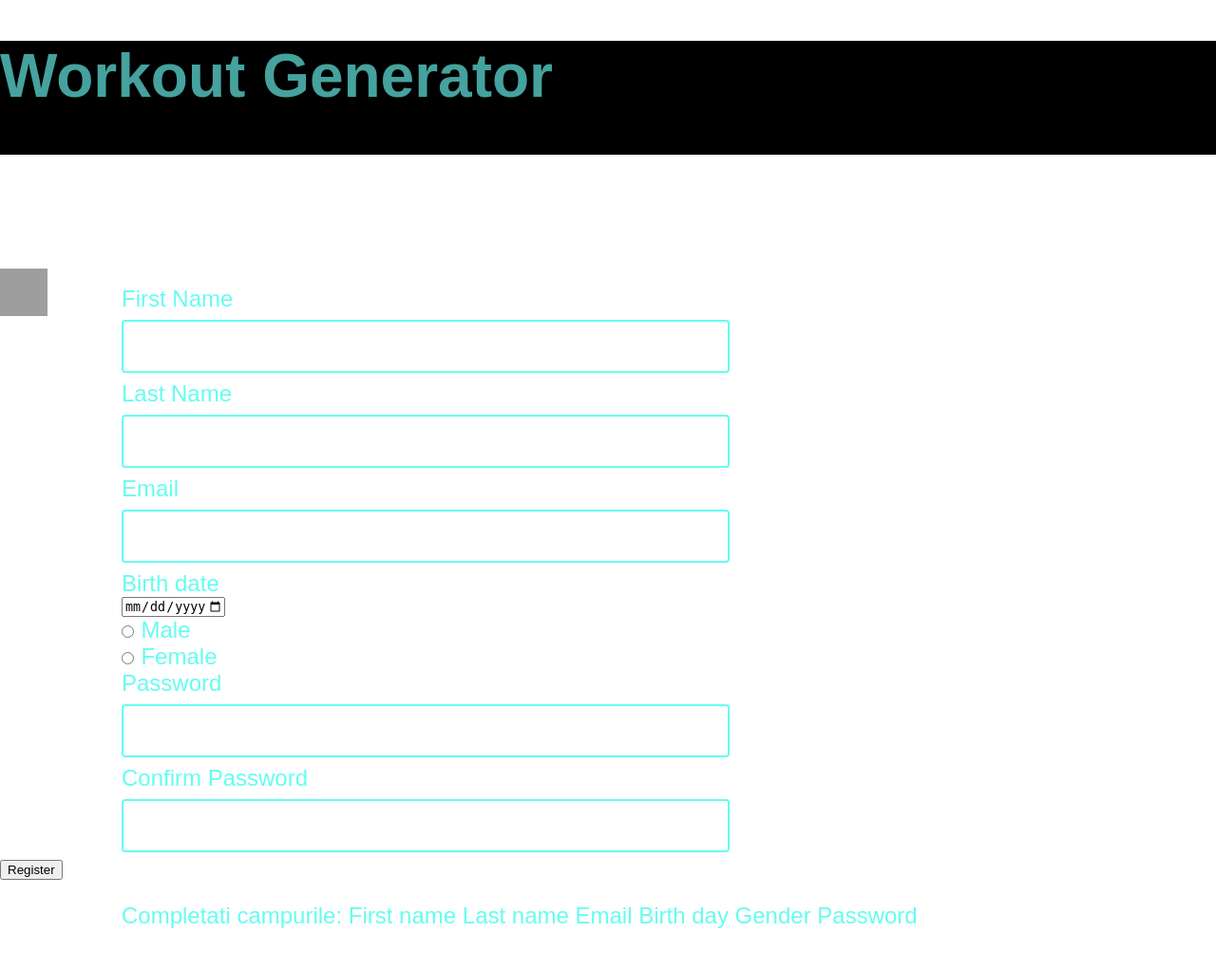
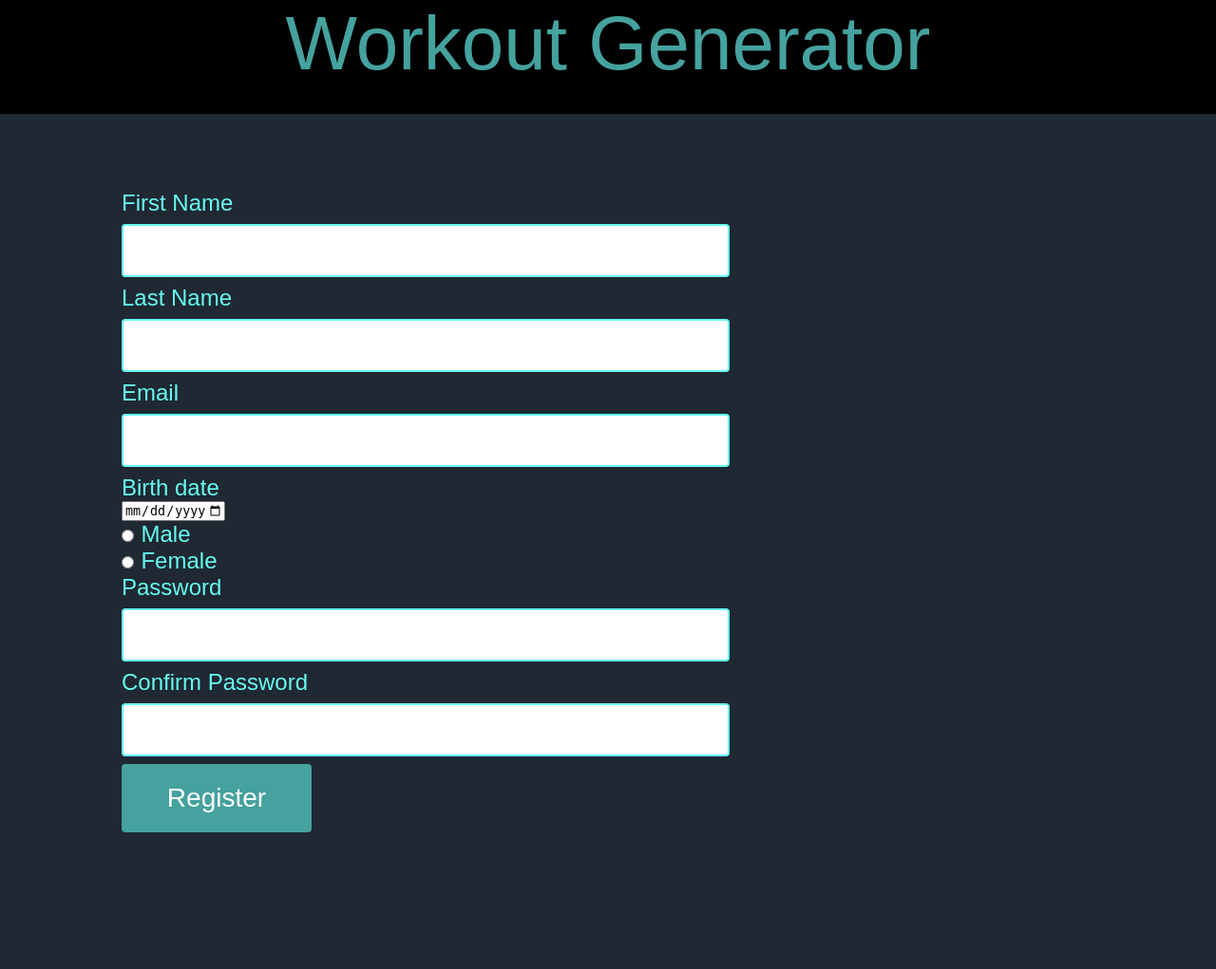
Before and after one commit to lucadani7/ProiectTehnologiiWeb, a PHP site: page /register.php in a window 1280 px wide. Shown: the whole page at 95% size. After the commit the page ends 877 px from the top, so only its background shows below. Run offline with PHP 8.4, Linux system fonts and the light colour scheme; grey boxes are pictures that could not be loaded.

Commit message:
login si register (fara baza de date)

```diff
--- a/register.php
+++ b/register.php
@@ -9,69 +9,51 @@
 </head>
 <body>
     <header>
-        <h1>Workout Generator</h1>
+        <p>Workout Generator</p>
     </header>
 
-    <main>
-        <a class="back-button" href="index.html" title="Home page">
-            <img class="back" src="https://miro.medium.com/max/1460/1*xDGtplbrOnaKC1ov7t23kA.png">
-        </a>
-        <br>
+    <div class="main-register">
         <form action="register.php" method="POST" autocomplete="off">
             <label for="fname">First Name</label><br>
-            <input type="text" id="fname" name="fname"><br>
+            <input type="text" id="fname" name="fname" required><br>
             <label for="lname">Last Name</label><br>
-            <input type="text" id="lname" name="lname"><br>
+            <input type="text" id="lname" name="lname" required><br>
             <label for="email">Email</label><br>
-            <input type="text" id="email" name="email"><br>
+            <input type="text" id="email" name="email" required><br>
             <label for="bdate">Birth date</label><br>
-            <input type="date" id="bdate" name="bdate" min="1950-01-01" max="2009-12-31"><br>
-            <input type="radio" id="male" name="gender" value="male">
+            <input type="date" id="bdate" name="bdate" min="1950-01-01" max="2009-12-31" required><br>
+            <input type="radio" id="male" name="gender" value="male" required>
             <label class="gen" for="male">Male</label><br>
-            <input type="radio" id="female" name="gender" value="female">
+            <input type="radio" id="female" name="gender" value="female" required>
             <label class="gen" for="female">Female</label><br>
             <label for="password">Password</label><br>
-            <input type="password" id="password" name="password"><br>
+            <input type="password" id="password" name="password" required><br>
             <label for="password">Confirm Password</label><br>
-            <input type="password" id="password" name="password2"><br>
-            <button type="submit" class="link-main" href="register.php">Register</button>
+            <input type="password" id="password" name="password2" required><br>
+            <button type="submit" class="submit"><span>Register</span></button>
         </form>
-    </main>
+    </div>
 
     <?php
-        $error = "Completati campurile: ";
-        if(empty($_POST["fname"])){
-            $error = $error . "First name ";
+        $errorMail = null;
+        $email = null;
+        $password = null;
+        $password2 = null;
+        $errorPassword = null;
+        if(isset($_POST['email'])){
+            $email = test_input($_POST['email']);
         }
-        if(empty($_POST["lname"])){
-            $error = $error . "Last name ";
+        if (!filter_var($email, FILTER_VALIDATE_EMAIL)) {
+            $errorMail = "Invalid email invalid";
         }
-        if(empty($_POST["email"])){
-            $error = $error . "Email ";
+        if(isset($_POST['password'])){
+            $password = test_input($_POST['password']);
         }
-        else{
-            $errorMail = null;
-            $email = test_input($_POST["email"]);
-            if (!filter_var($email, FILTER_VALIDATE_EMAIL)) {
-                $errorMail = "Invalid email format";
-            }
+        if(isset($_POST['password2'])){
+            $password2 = test_input($_POST['password2']);
         }
-        if(empty($_POST["bdate"])){
-            $error = $error . "Birth day ";
-        }
-        if(empty($_POST["gender"])){
-            $error = $error . "Gender ";
-        }
-        if(empty($_POST["password"])){
-            $error = $error . "Password ";
-        }
-        else{
-            $errorPassword = null;
-            $password = $_POST["password"];
-            $password2 = $_POST["password2"];
-            if($password != $password2){
-                $errorPassword = "Confirm password";
-            }
+        if($password != $password2){
+            $errorPassword = "Confirm password";
         }
 
         function test_input($data) {
@@ -81,27 +63,21 @@
             return $data;
         }
 
-        if($error != "Completati campurile: "){
-            echo "<p class='errorRegisterForm'>" . $error . "</p><br>";
+        if($errorMail != null && isset($_POST['email'])){
+            echo '<script>window.alert("Introduceti un mail corect!")</script>';
         }
-        else{
-            if($errorMail != null){
-                echo "<p class='errorRegisterForm'>" . $errorMail . "</p><br>";
-            }
-            if($errorPassword != null){
-                echo "<p class='errorRegisterForm'>" . $errorPassword . "</p><br>";
-            }
-            if($errorMail == null && $errorPassword == null){
-                echo '<script>window.alert("Contul a fost creat")</script>';
-                $fname = $_POST["fname"];
-                $lname = $_POST["lname"];
-                $email = $_POST["email"];
-                $bdate = $_POST["bdate"];
-                $gender = $_POST["gender"];
-                $password = $_POST["password"];
-                //trebuie puse in baza de date
-            }
-
+        if($errorPassword != null && isset($_POST['password']) && isset($_POST['password2'])){
+            echo '<script>window.alert("Confirmati parola!")</script>';
+        }
+        if($errorMail == null && $errorPassword == null){
+            $fname = $_POST['fname'];
+            $lname = $_POST['lname'];
+            $email = $_POST['email'];
+            $bdate = $_POST['bdate'];
+            $gender = $_POST['gender'];
+            $password = $_POST['password'];
+            //trebuie puse in baza de date
+            header('Location: index.html');
         }
 
     ?>
--- a/signup.php
+++ b/signup.php
@@ -1,5 +1,5 @@
 <?php
-$server='localhost';
+$server='localhost'; // trebuie pus in register.php
 $user='root';
 $pass='';
 $db='fitness_db';
--- a/style.css
+++ b/style.css
@@ -2,6 +2,12 @@ body {
     margin: 0;
     padding: 0;
     font-family: sans-serif;
+}
+
+/*       ----------------------------  main    ---------------------------------     */
+
+main {
+    margin-top: 15vh;
 }
 
 /*       ----------------------------  footer    ---------------------------------     */
@@ -25,14 +31,20 @@ footer p{
 /*       ----------------------------  header    ---------------------------------     */
 
 header {
-    position: -webkit-sticky;
-    position: sticky;
+    position: fixed;
     color: #45A29E;
     background: #000000;
     height: 15vh;
     width: 100%;
-    font-size: 4vh;
+    text-align: center;
     top: 0;
+    margin: 0;
+    padding: 0;
+}
+
+header p {
+    font-size: 10vh;
+    margin: 0;
 }
 
 /*       ------------------------  meniu index page   -----------------------------     */
@@ -90,12 +102,6 @@ li a:active {
     color: #1F2833;
 }
 
-/*       ----------------------------  main    ---------------------------------     */
-
-main {
-    margin-top: 15vh;
-}
-
 /*       --------------------------  index page     -------------------------------     */
 
 .div-img{
@@ -151,7 +157,6 @@ main {
 .div-text a:hover {
     text-decoration: none;
     background-image: linear-gradient(to left, #66FCF1, #1F2833);
-    transition: 1;
 }
 
 .div-text a:active {
@@ -159,6 +164,67 @@ main {
 }
 
 /*     --------------------------------      login/register    -----------------------------------       */
+
+.main-login{
+    margin-top: 15vh;
+    background-color: #1F2833;
+    width: 100%;
+    height: 75vh;
+    padding-top: 10vh;
+}
+
+.main-register{
+    margin-top: 15vh;
+    background-color: #1F2833;
+    width: 100%;
+    height: auto;
+    padding-top: 10vh;
+    padding-bottom: 10vh;
+}
+
+.submit{
+    display: inline-block;
+    border-radius: 4px;
+    background-color: #45A29E;
+    border: none;
+    color: white;
+    text-align: center;
+    font-size: 28px;
+    padding: 20px;
+    width: 200px;
+    transition: all 0.5s;
+    cursor: pointer;
+    margin-left: 10vw;
+}
+
+.submit:hover{
+    background-image: linear-gradient(to right, #45A29E, #1F2833);
+}
+
+.submit span{
+    cursor: pointer;
+    display: inline-block;
+    position: relative;
+    transition: 0.5s;
+}
+
+.submit span:after {
+    content: '\00bb';
+    position: absolute;
+    opacity: 0;
+    top: 0;
+    right: -20px;
+    transition: 0.5s;
+}
+
+.submit:hover span {
+    padding-right: 25px;
+}
+
+.submit:hover span:after {
+    opacity: 1;
+    right: 0;
+}
 
 input[type=text], input[type=password] {
     width: 50%;
@@ -196,15 +262,9 @@ label{
 .back {
     width: 50px;
     height: 50px;
-    position: absolute;
     transform: scaleX(-1);
 }
 
-.errorRegisterForm{
-    font-size: 3vh;
-    color: #66FCF1;
-    margin-left: 10vw;
-}
 
 /*     -------------------------------     first page       ----------------------------         */
 
```
Also changed, not shown: login.php (+21 -14 lines).
